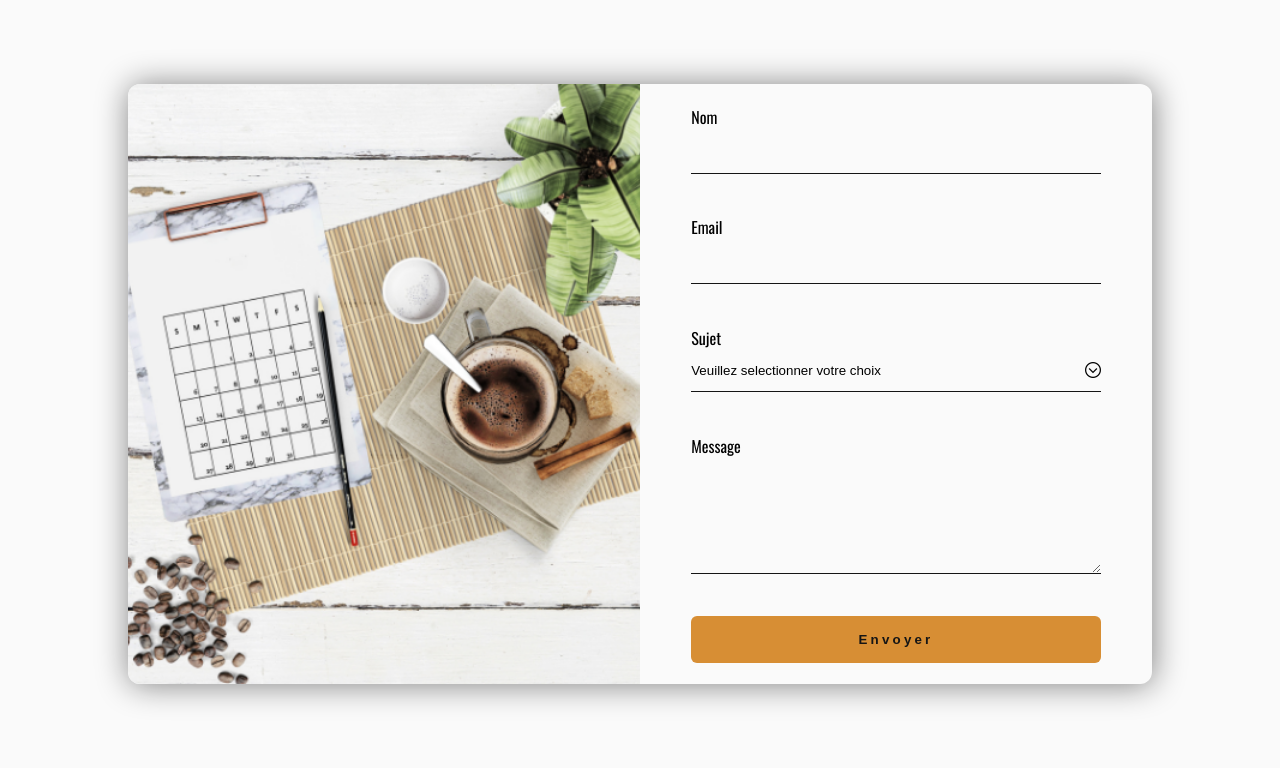
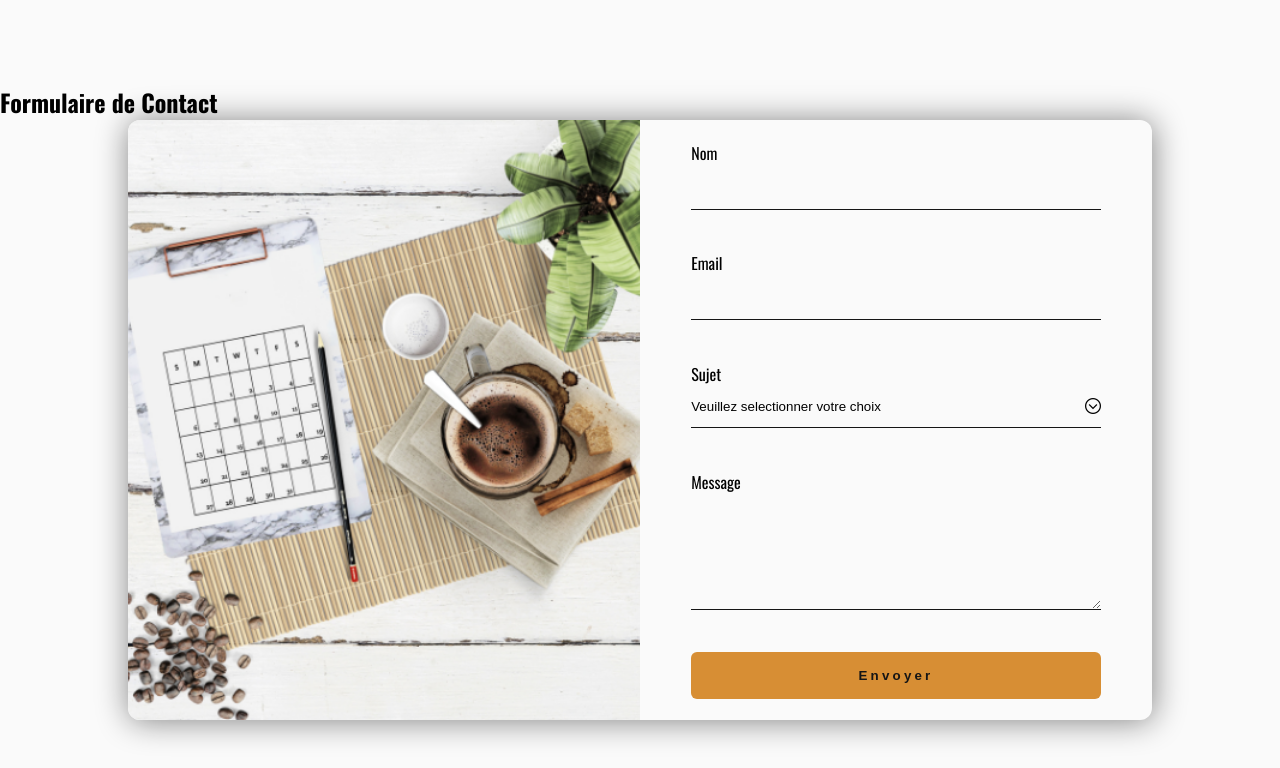
Before and after one commit to Brian027/Formulaire, a plain HTML site: page index.html in a window 1280 px wide. Shown: the part 114-882 px from the top of the page. Before the commit the page ends 846 px from the top, so only its background shows below. Drawn offline with nearby package versions, Linux system fonts and the light colour scheme.

Commit message:
Ajout d'un titre a la section

```diff
--- a/index.html
+++ b/index.html
@@ -14,6 +14,7 @@
         <p>N'hésitez pas si vous avez des questions !</p>
     </header>
     <section>
+        <h1>Formulaire de Contact</h1>
         <div class="flexContainer">
             <div class="flexItem">
                 <img src="images/contactBg.png" alt="café contact">
```
